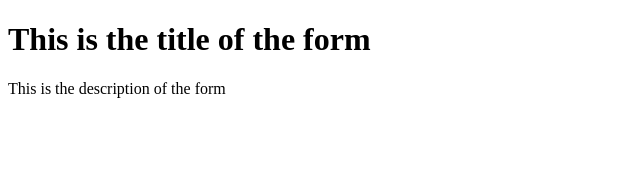
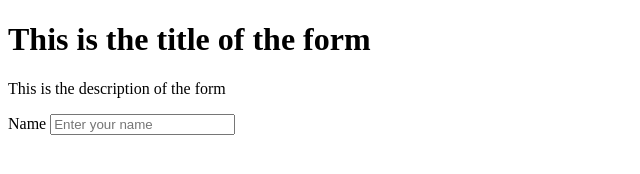
Before and after one commit to Mithi-code/MicroverseProject2, a plain HTML site: page index.html in a window 1280 px wide. Shown: the whole page, without its empty margins (0-640 px from the left). Drawn offline with Linux system fonts and the light colour scheme.

Commit message:
added name field

```diff
--- a/index.html
+++ b/index.html
@@ -13,7 +13,11 @@
       <p id="description">This is the description of the form</p>
     </header>
 
+     <form id="survey-form">
 
+        <label id="name-label" for="name">Name</label>
+        <input type="text" name="name" id="name" placeholder="Enter your name">
+     </form>
 
     <script  src="js/index.js"></script>
   </body>
```
